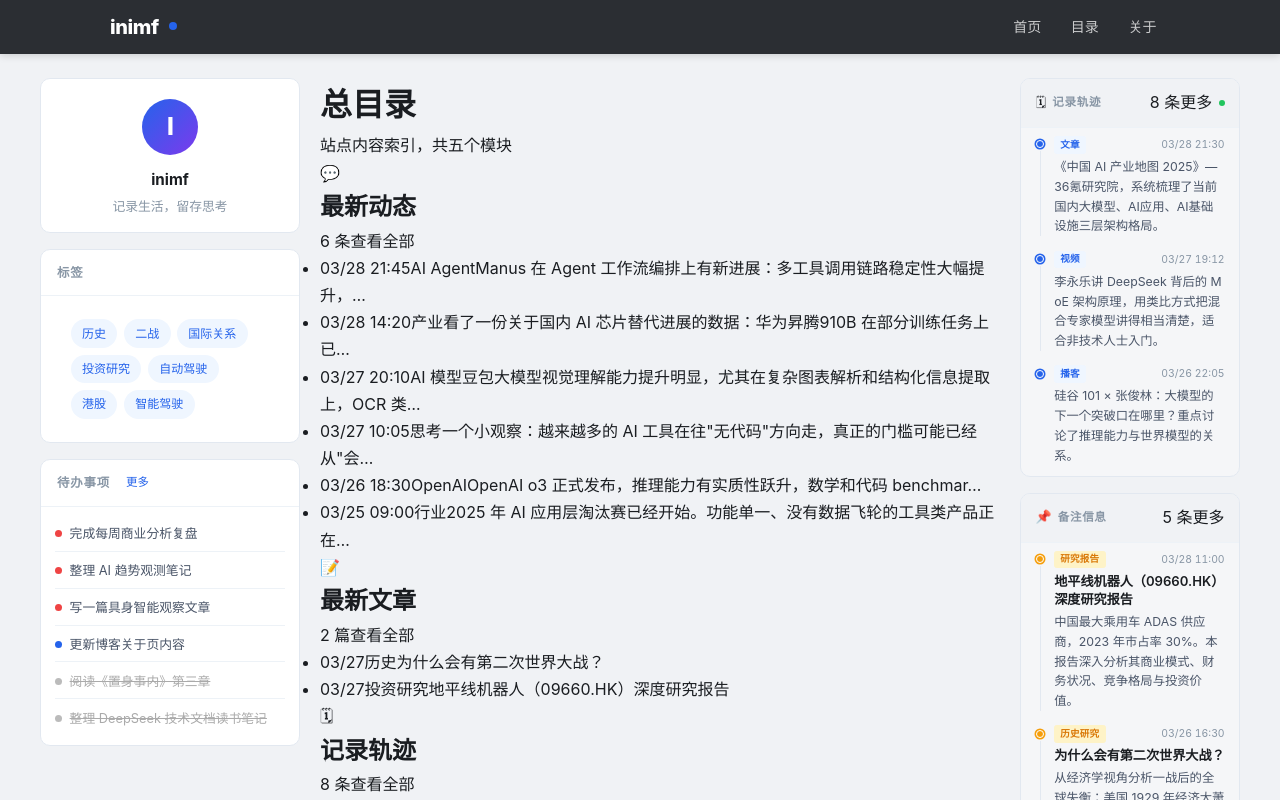
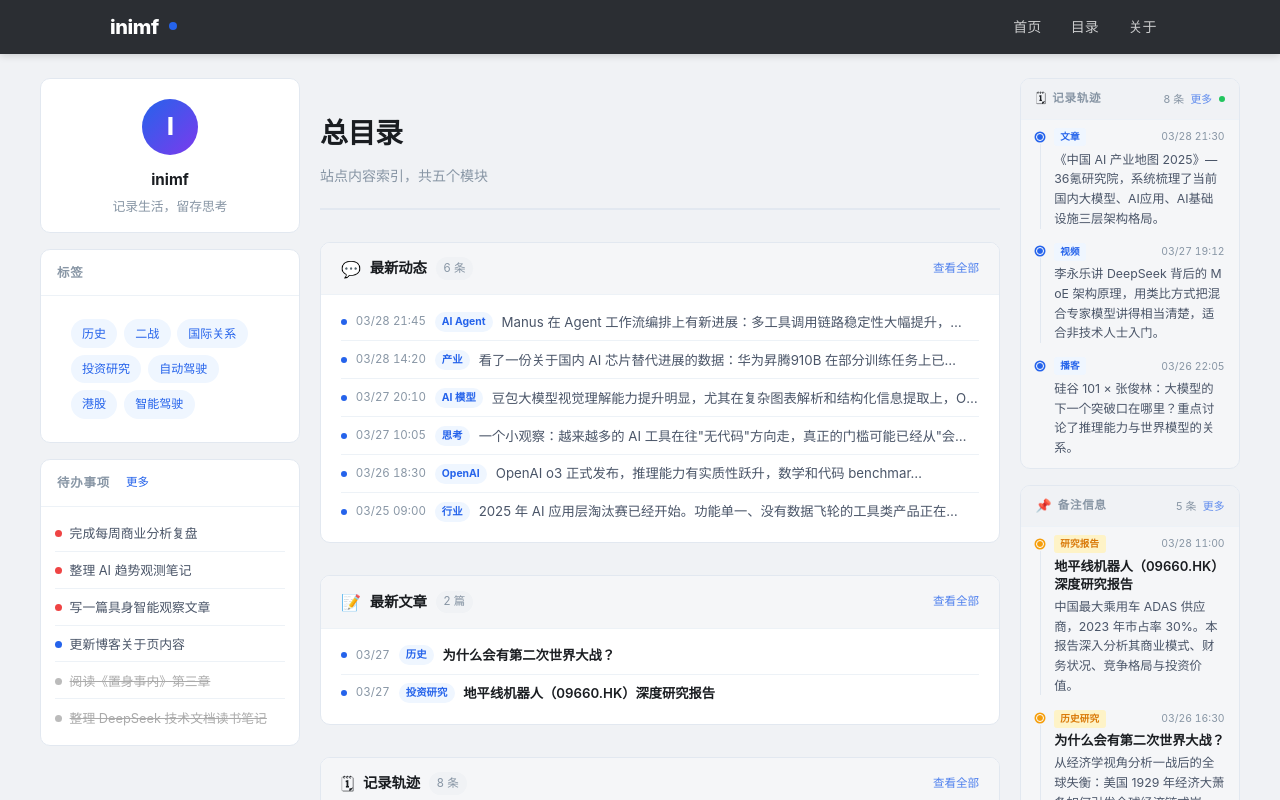
Before and after one commit to web1286/inimf-blog, a Next.js app: page /archive in a window 1280 px wide. Shown: the top 800 px of the page. Built offline with nearby package versions, Linux system fonts and the light colour scheme.

Commit message:
update styles/globals.css

```diff
--- a/styles/globals.css
+++ b/styles/globals.css
@@ -553,6 +553,55 @@ a {
   border-radius: 20px;
 }
 
+/* 条数 + 更多 内联组合 */
+.feed-count-with-more {
+  display: flex;
+  align-items: center;
+  gap: 0.5rem;
+}
+
+.feed-count-num {
+  font-size: 0.75rem;
+  color: var(--color-text-muted);
+  background: var(--color-bg);
+  padding: 0.15rem 0.55rem;
+  border-radius: 20px;
+}
+
+.feed-inline-more {
+  font-size: 0.72rem;
+  color: var(--color-accent);
+  opacity: 0.75;
+  transition: opacity 0.15s;
+}
+
+.feed-inline-more:hover {
+  opacity: 1;
+}
+
+/* 右侧栏：条数 + 更多 内联组合 */
+.rail-count-with-more {
+  display: flex;
+  align-items: center;
+  gap: 0.4rem;
+}
+
+.rail-count-num {
+  font-size: 0.68rem;
+  color: var(--color-text-muted);
+}
+
+.rail-inline-more {
+  font-size: 0.68rem;
+  color: var(--color-accent);
+  opacity: 0.7;
+  transition: opacity 0.15s;
+}
+
+.rail-inline-more:hover {
+  opacity: 1;
+}
+
 /* ==================== 文章详情页 ==================== */
 
 .article-wrap {
@@ -1779,3 +1828,183 @@ a {
   -webkit-box-orient: vertical;
   overflow: hidden;
 }
+
+/* ==================== 总目录页 ==================== */
+.toc-page {
+  max-width: 720px;
+  margin: 0 auto;
+  padding: 2rem 0 4rem;
+}
+
+.toc-page-header {
+  margin-bottom: 2rem;
+  padding-bottom: 1.25rem;
+  border-bottom: 2px solid var(--color-border);
+}
+
+.toc-page-title {
+  font-size: 1.75rem;
+  font-weight: 800;
+  color: var(--color-text);
+  letter-spacing: -0.02em;
+  margin-bottom: 0.4rem;
+}
+
+.toc-page-desc {
+  font-size: 0.875rem;
+  color: var(--color-text-muted);
+}
+
+/* 模块容器 */
+.toc-module {
+  margin-bottom: 2rem;
+  background: var(--color-surface);
+  border: 1px solid var(--color-border);
+  border-radius: 10px;
+  overflow: hidden;
+}
+
+/* 模块标题行 */
+.toc-module-header {
+  display: flex;
+  align-items: center;
+  gap: 0.55rem;
+  padding: 0.85rem 1.25rem;
+  background: var(--color-surface-gray);
+  border-bottom: 1px solid var(--color-border-light);
+}
+
+.toc-module-icon {
+  font-size: 1rem;
+  line-height: 1;
+}
+
+.toc-module-title {
+  font-size: 0.9rem;
+  font-weight: 700;
+  color: var(--color-text);
+  letter-spacing: -0.01em;
+}
+
+.toc-module-count {
+  font-size: 0.72rem;
+  color: var(--color-text-muted);
+  background: var(--color-bg);
+  padding: 0.1rem 0.5rem;
+  border-radius: 20px;
+}
+
+.toc-module-more {
+  margin-left: auto;
+  font-size: 0.72rem;
+  color: var(--color-accent);
+  opacity: 0.8;
+  transition: opacity 0.15s;
+}
+
+.toc-module-more:hover {
+  opacity: 1;
+}
+
+/* 模块列表 */
+.toc-list {
+  list-style: none;
+  padding: 0.5rem 1.25rem 0.75rem;
+  display: flex;
+  flex-direction: column;
+  gap: 0;
+}
+
+.toc-item {
+  display: flex;
+  align-items: center;
+  gap: 0.55rem;
+  padding: 0.45rem 0;
+  border-bottom: 1px solid var(--color-border-light);
+  min-width: 0;
+}
+
+.toc-item:last-child {
+  border-bottom: none;
+}
+
+.toc-item-dot {
+  width: 6px;
+  height: 6px;
+  border-radius: 50%;
+  background: var(--color-accent);
+  flex-shrink: 0;
+}
+
+.toc-item-dot-note {
+  background: #a855f7;
+}
+
+.toc-item-dot-high {
+  background: #ef4444;
+}
+
+.toc-item-dot-done {
+  background: #cccccc !important;
+}
+
+.toc-item-date {
+  font-size: 0.72rem;
+  color: var(--color-text-muted);
+  white-space: nowrap;
+  flex-shrink: 0;
+  font-variant-numeric: tabular-nums;
+}
+
+.toc-item-tag {
+  font-size: 0.65rem;
+  font-weight: 700;
+  padding: 0.08rem 0.45rem;
+  border-radius: 20px;
+  background: var(--color-accent-light);
+  color: var(--color-accent);
+  white-space: nowrap;
+  flex-shrink: 0;
+}
+
+.toc-tag-high {
+  background: #fee2e2;
+  color: #ef4444;
+}
+
+.toc-item-text {
+  font-size: 0.83rem;
+  color: var(--color-text-secondary);
+  overflow: hidden;
+  text-overflow: ellipsis;
+  white-space: nowrap;
+  flex: 1;
+  min-width: 0;
+}
+
+.toc-item-link {
+  font-size: 0.83rem;
+  font-weight: 600;
+  color: var(--color-text);
+  overflow: hidden;
+  text-overflow: ellipsis;
+  white-space: nowrap;
+  flex: 1;
+  min-width: 0;
+  transition: color 0.15s;
+}
+
+.toc-item-link:hover {
+  color: var(--color-accent);
+}
+
+.toc-item-done .toc-item-text {
+  color: #bbbbbb;
+  text-decoration: line-through;
+}
+
+.toc-empty {
+  font-size: 0.88rem;
+  color: var(--color-text-muted);
+  padding: 1rem 1.25rem;
+}
```
